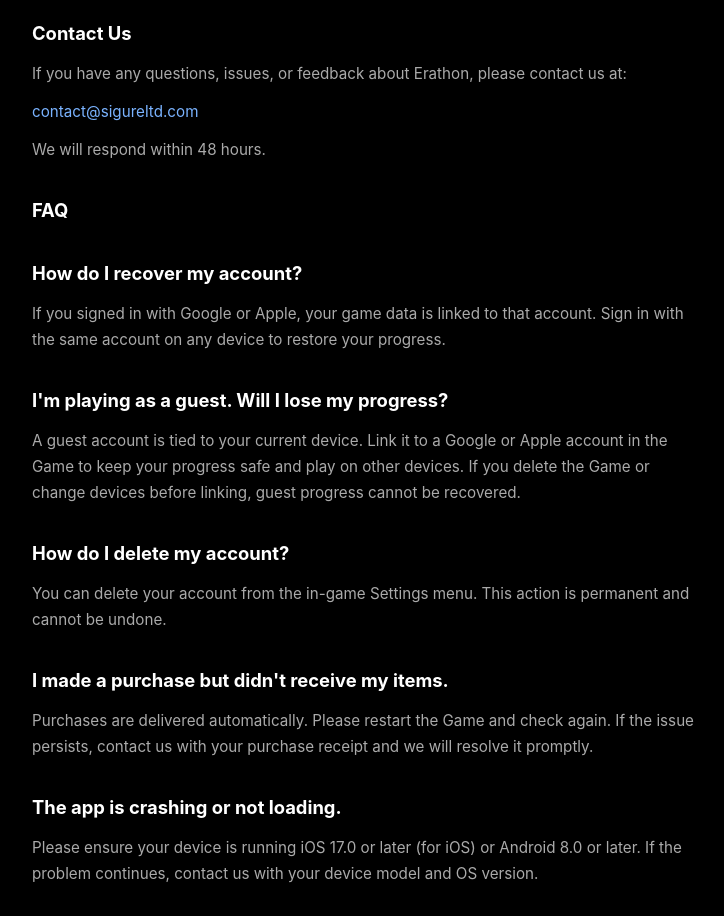
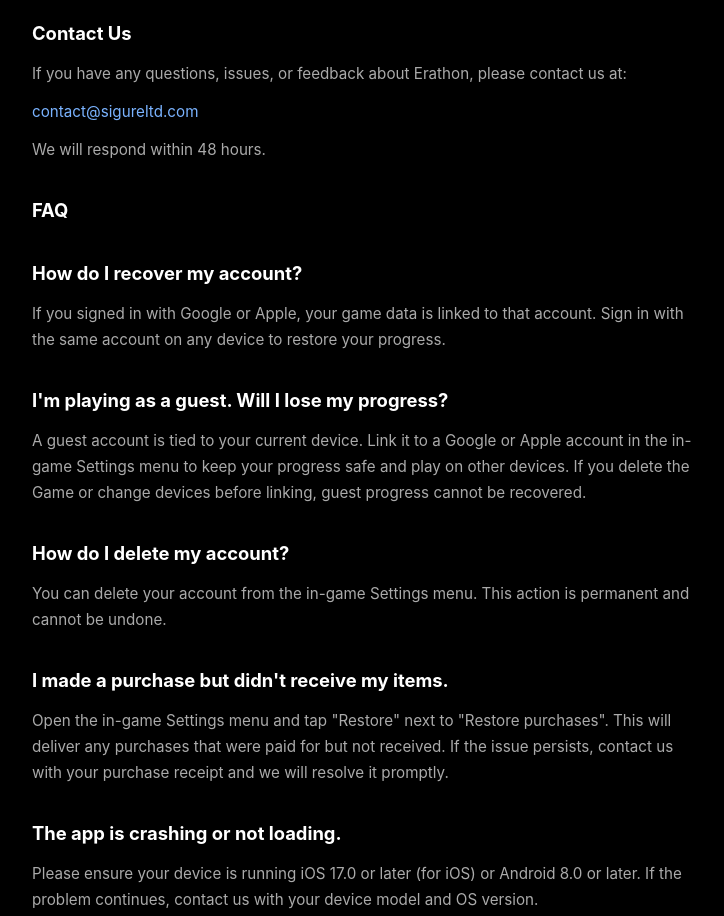
Before and after one commit to wanwooleework/sigureltd.com, a plain HTML site: page erathon/support.html in a window 1280 px wide. Shown: the part 111-1027 px from the top of the page, without its empty margins (272-996 px from the left). Drawn offline with Linux system fonts and the light colour scheme.

Commit message:
erathon: support — 구매 복원(설정 Restore purchases) · 게스트 연동은 설정에서 / privacy · terms — 장착 칭호 공개
Co-Authored-By: Claude Opus 5.5 <noreply@anthropic.com>

```diff
--- a/erathon/support.html
+++ b/erathon/support.html
@@ -53,13 +53,13 @@
     <p>If you signed in with Google or Apple, your game data is linked to that account. Sign in with the same account on any device to restore your progress.</p>
 
     <h2>I'm playing as a guest. Will I lose my progress?</h2>
-    <p>A guest account is tied to your current device. Link it to a Google or Apple account in the Game to keep your progress safe and play on other devices. If you delete the Game or change devices before linking, guest progress cannot be recovered.</p>
+    <p>A guest account is tied to your current device. Link it to a Google or Apple account in the in-game Settings menu to keep your progress safe and play on other devices. If you delete the Game or change devices before linking, guest progress cannot be recovered.</p>
 
     <h2>How do I delete my account?</h2>
     <p>You can delete your account from the in-game Settings menu. This action is permanent and cannot be undone.</p>
 
     <h2>I made a purchase but didn't receive my items.</h2>
-    <p>Purchases are delivered automatically. Please restart the Game and check again. If the issue persists, contact us with your purchase receipt and we will resolve it promptly.</p>
+    <p>Open the in-game Settings menu and tap "Restore" next to "Restore purchases". This will deliver any purchases that were paid for but not received. If the issue persists, contact us with your purchase receipt and we will resolve it promptly.</p>
 
     <h2>The app is crashing or not loading.</h2>
     <p>Please ensure your device is running iOS 17.0 or later (for iOS) or Android 8.0 or later. If the problem continues, contact us with your device model and OS version.</p>
```
Also changed, not shown: erathon/privacy.html (+1 -1 lines), erathon/terms.html (+1 -1 lines).
